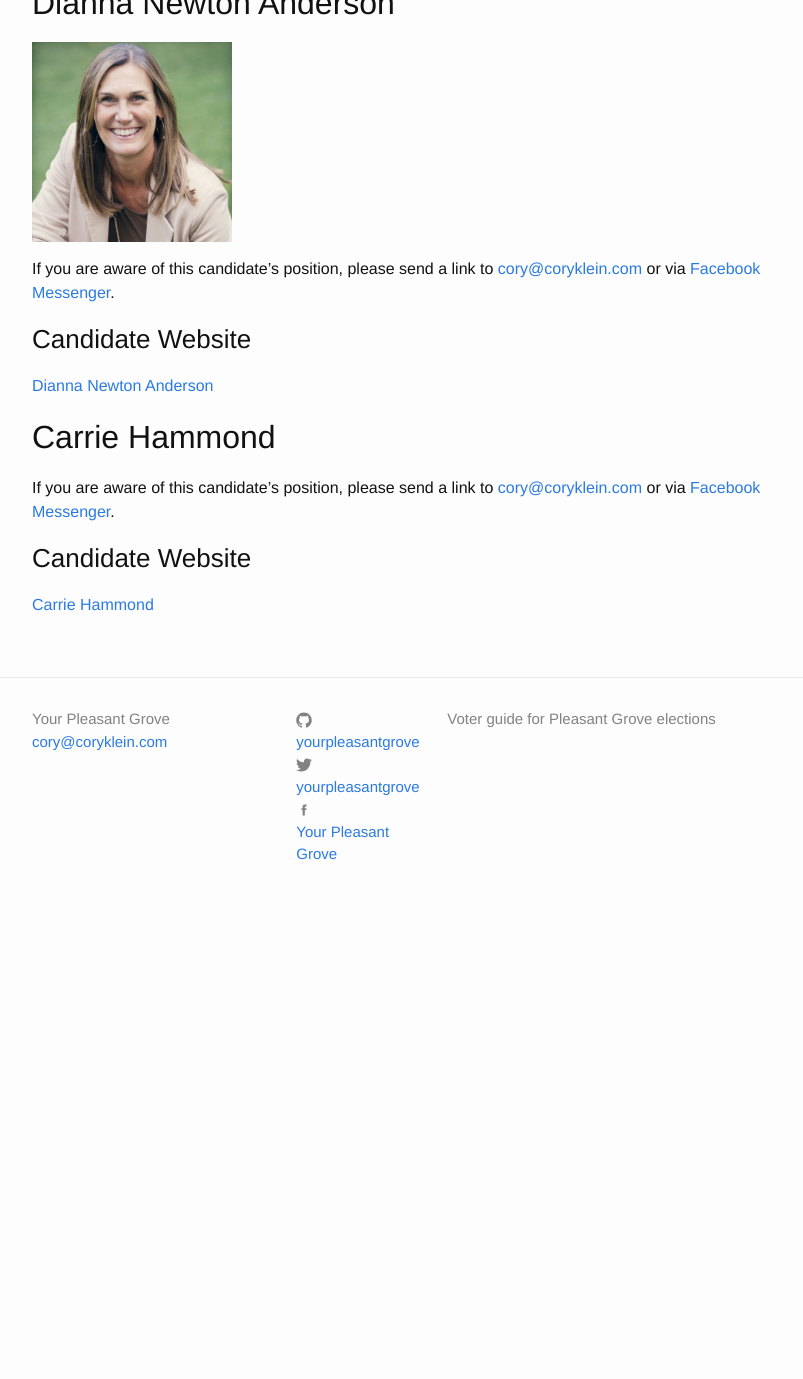
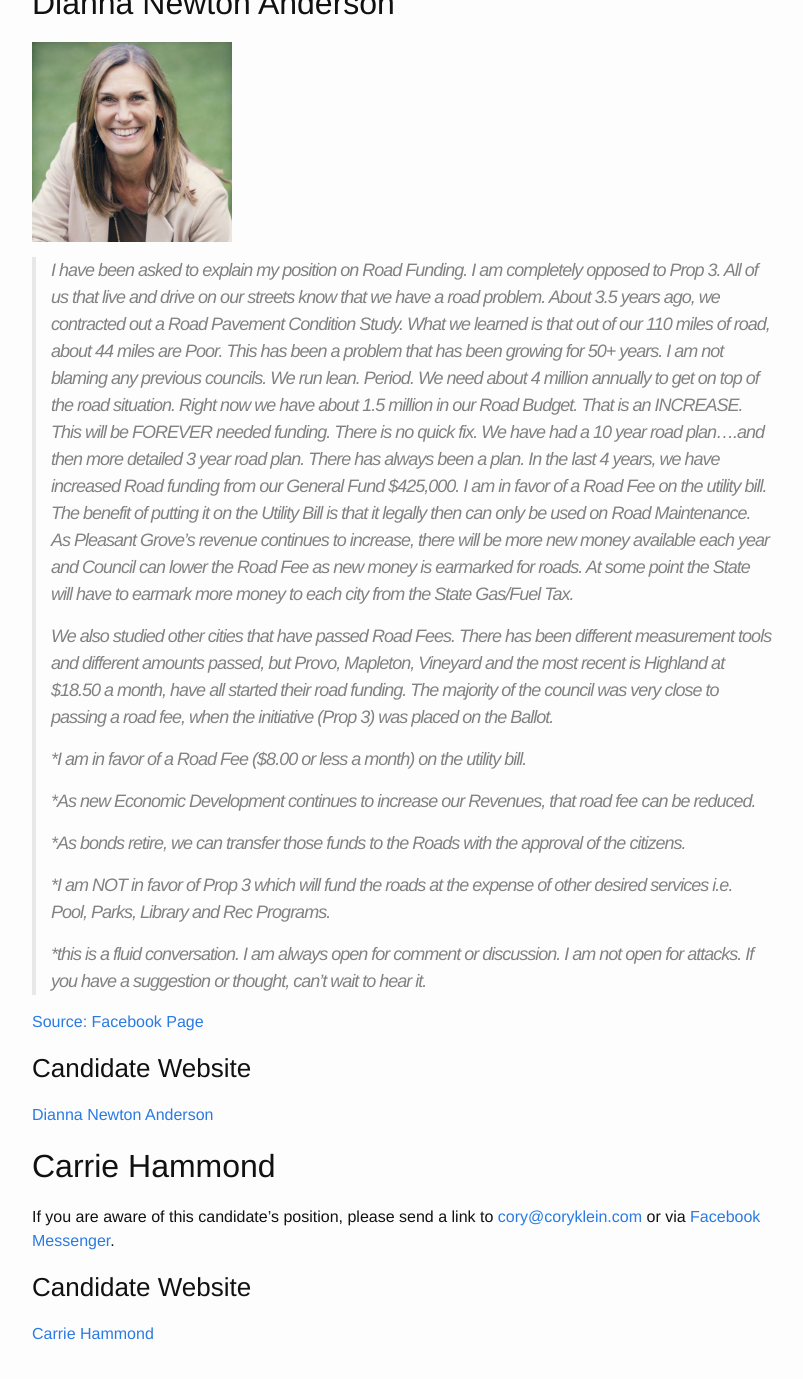
Before and after one commit to yourpleasantgrove/yourpleasantgrove.github.io, a Jekyll site: the page built from _posts/2017-07-18-candidates-plan-for-fixing-roads.markdown, in a window 1280 px wide and 1400 px high, scrolled down 9251 px. Shown: the top 1379 px of the window, without its empty margins (238-1041 px from the left). Built offline with Jekyll 4.4.1, drawn with Linux system fonts in a browser that asks for light colours; before the commit the page ends 10177 px from its top, so only the background shows below that.

Commit message:
Add Dianna's response

```diff
--- a/_posts/2017-07-18-candidates-plan-for-fixing-roads.markdown
+++ b/_posts/2017-07-18-candidates-plan-for-fixing-roads.markdown
@@ -199,11 +199,25 @@ Click on a name to jump to their response.
 
 ![candidate-profile]({{ site.url }}/assets/dianna-anderson.jpg)
 
-If you are aware of this candidate's position, please send a link to <cory@coryklein.com> or via [Facebook Messenger](https://www.facebook.com/coryfklein).
+>I have been asked to explain my position on Road Funding. I am completely opposed to Prop 3. All of us that live and drive on our streets know that we have a road problem. About 3.5 years ago, we contracted out a Road Pavement Condition Study. What we learned is that out of our 110 miles of road, about 44 miles are Poor. This has been a problem that has been growing for 50+ years. I am not blaming any previous councils. We run lean. Period. We need about 4 million annually to get on top of the road situation. Right now we have about 1.5 million in our Road Budget. That is an INCREASE. This will be FOREVER needed funding. There is no quick fix. We have had a 10 year road plan….and then more detailed 3 year road plan. There has always been a plan. In the last 4 years, we have increased Road funding from our General Fund $425,000. I am in favor of a Road Fee on the utility bill. The benefit of putting it on the Utility Bill is that it legally then can only be used on Road Maintenance. As Pleasant Grove's revenue continues to increase, there will be more new money available each year and Council can lower the Road Fee as new money is earmarked for roads. At some point the State will have to earmark more money to each city from the State Gas/Fuel Tax.
+>
+>We also studied other cities that have passed Road Fees. There has been different measurement tools and different amounts passed, but Provo, Mapleton, Vineyard and the most recent is Highland at $18.50 a month, have all started their road funding. The majority of the council was very close to passing a road fee, when the initiative (Prop 3) was placed on the Ballot.
+>
+>*I am in favor of a Road Fee ($8.00 or less a month) on the utility bill.
+>
+>*As new Economic Development continues to increase our Revenues, that road fee can be reduced.
+>
+>*As bonds retire, we can transfer those funds to the Roads with the approval of the citizens.
+>
+>*I am NOT in favor of Prop 3 which will fund the roads at the expense of other desired services i.e. Pool, Parks, Library and Rec Programs.
+>
+>*this is a fluid conversation. I am always open for comment or discussion. I am not open for attacks. If you have a suggestion or thought, can't wait to hear it.
+
+[Source: Facebook Page](https://www.facebook.com/DiannaPGcitycouncil/posts/1487322151327208)
 
 ### Candidate Website
 
-[Dianna Newton Anderson](https://www.facebook.com/dianna.n.andersen)
+[Dianna Newton Anderson](https://www.facebook.com/DiannaPGcitycouncil/)
 
 ## Carrie Hammond
 
```
